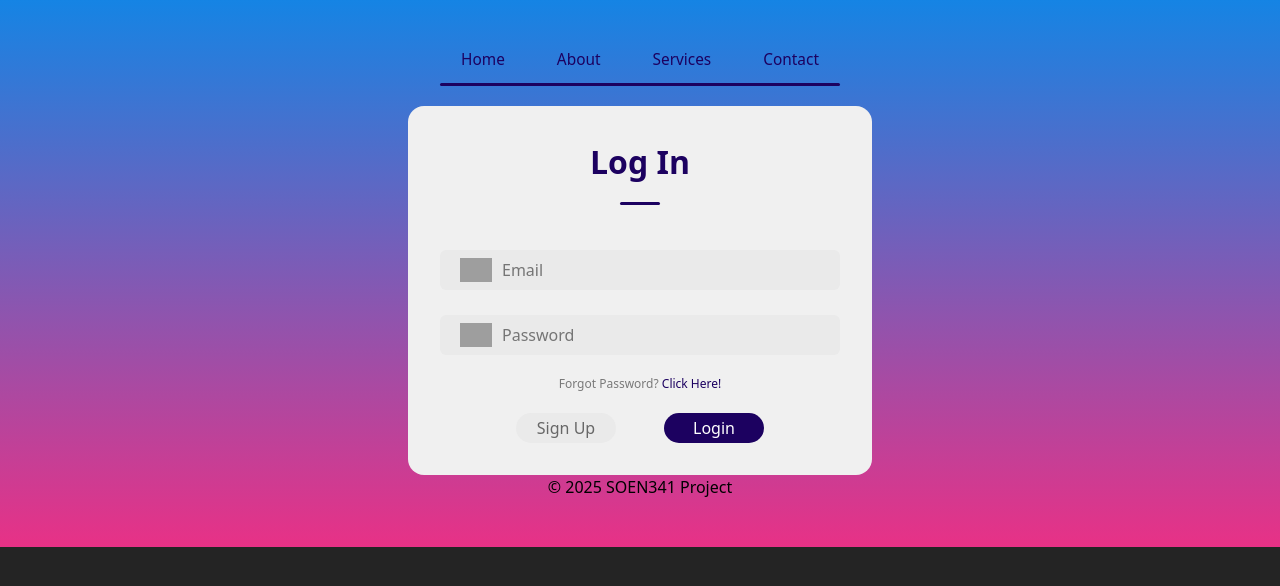
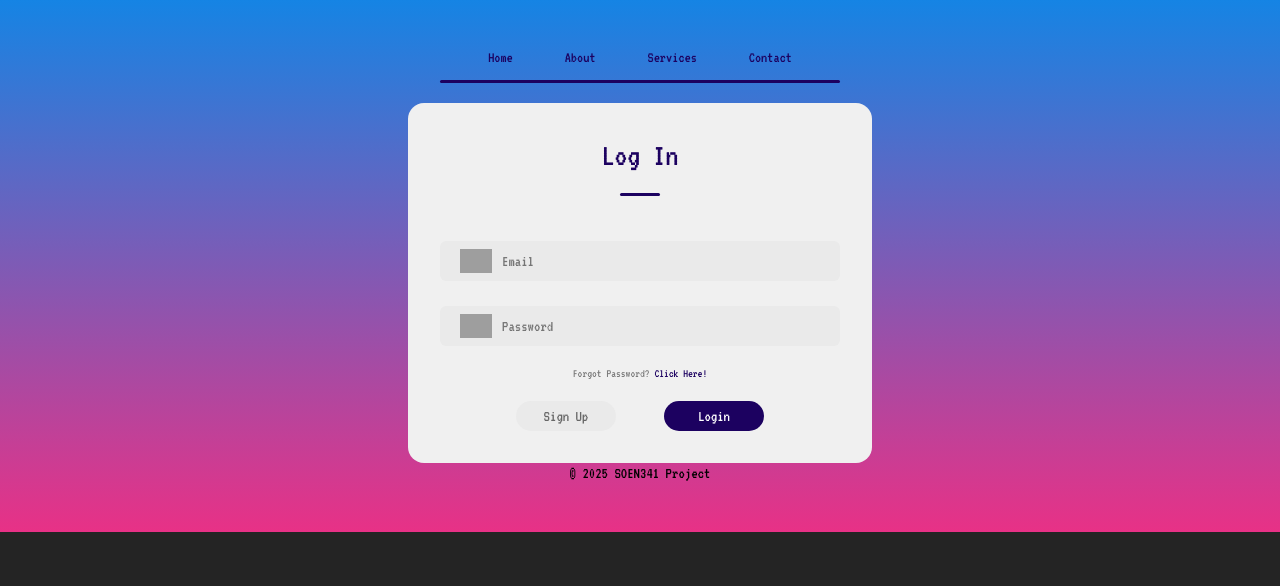
Before and after one commit to SOEN341-2025/Frontend, a React (Vite) app: page / in a window 1280 px wide. Shown: the top 586 px of the page. Built offline with nearby package versions, Linux system fonts and the light colour scheme; grey boxes are pictures that could not be loaded.

Commit message:
Added VT323 global page font to index.html and App.css

```diff
--- a/index.html
+++ b/index.html
@@ -5,7 +5,9 @@
     <link rel="icon" type="image/svg+xml" href="Event.svg" />
     <meta name="viewport" content="width=device-width, initial-scale=1.0" />
     <link href="https://cdn.jsdelivr.net/npm/bootstrap@5.3.3/dist/css/bootstrap.min.css"
-  rel="stylesheet"> <!--Using Bootstrap as a CSS library-->
+     rel="stylesheet"> <!--Using Bootstrap as a CSS library-->
+     <!--importing font -->
+    <link href="https://fonts.googleapis.com/css2?family=VT323&display=swap" rel="stylesheet">
     <title>SOEN 341 - Fall 2025</title>
   </head>
   <body>
--- a/src/App.css
+++ b/src/App.css
@@ -6,8 +6,13 @@
 }
 
 body {
-
-      background: linear-gradient(#1584e4, #e83186);
+    background: linear-gradient(#1584e4, #e83186);
     height: 100%;
-      color: #000000;
+    color: #000000;
 }
+/* the global page font*/
+body, html {
+   font-family: 'VT323', monospace;
+   font-size: 16px;
+   line-height: 1.3;
+}
```
